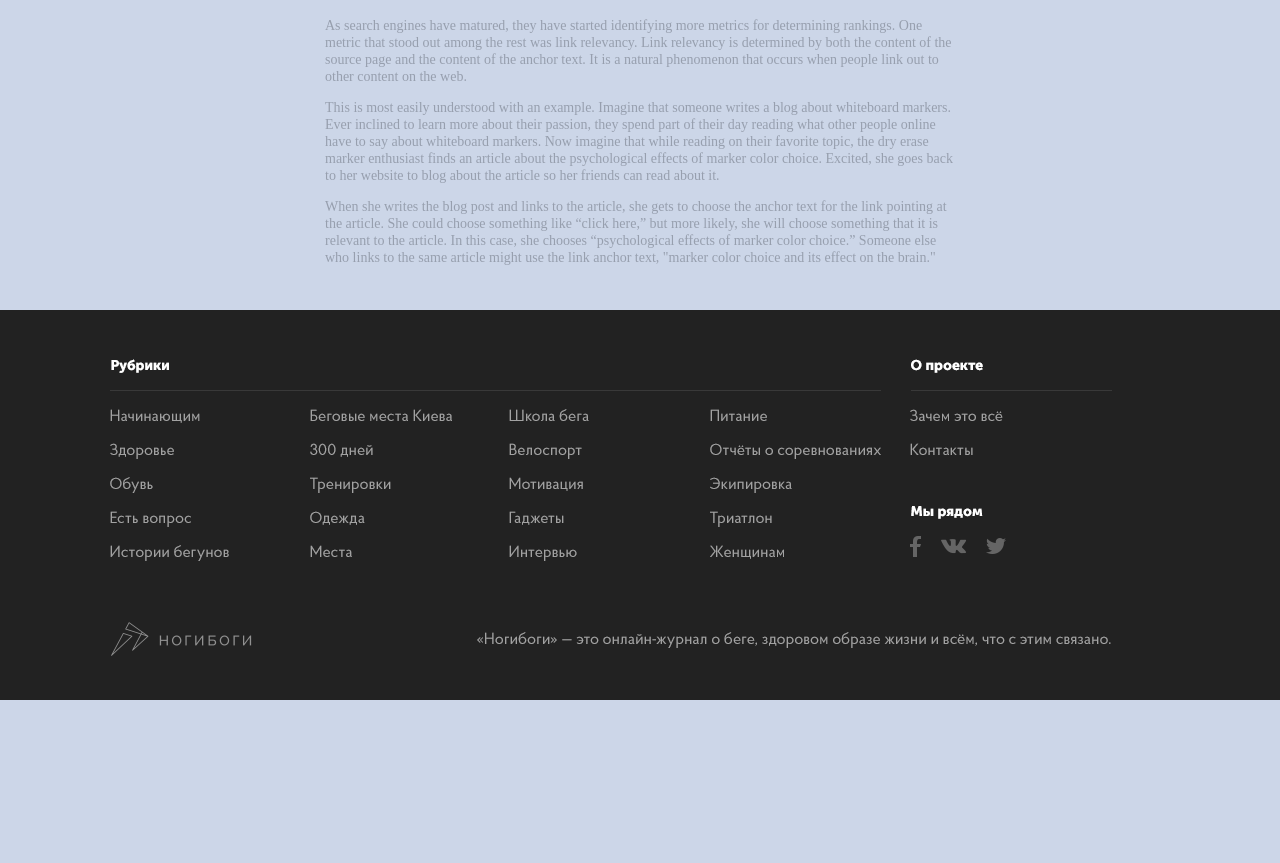
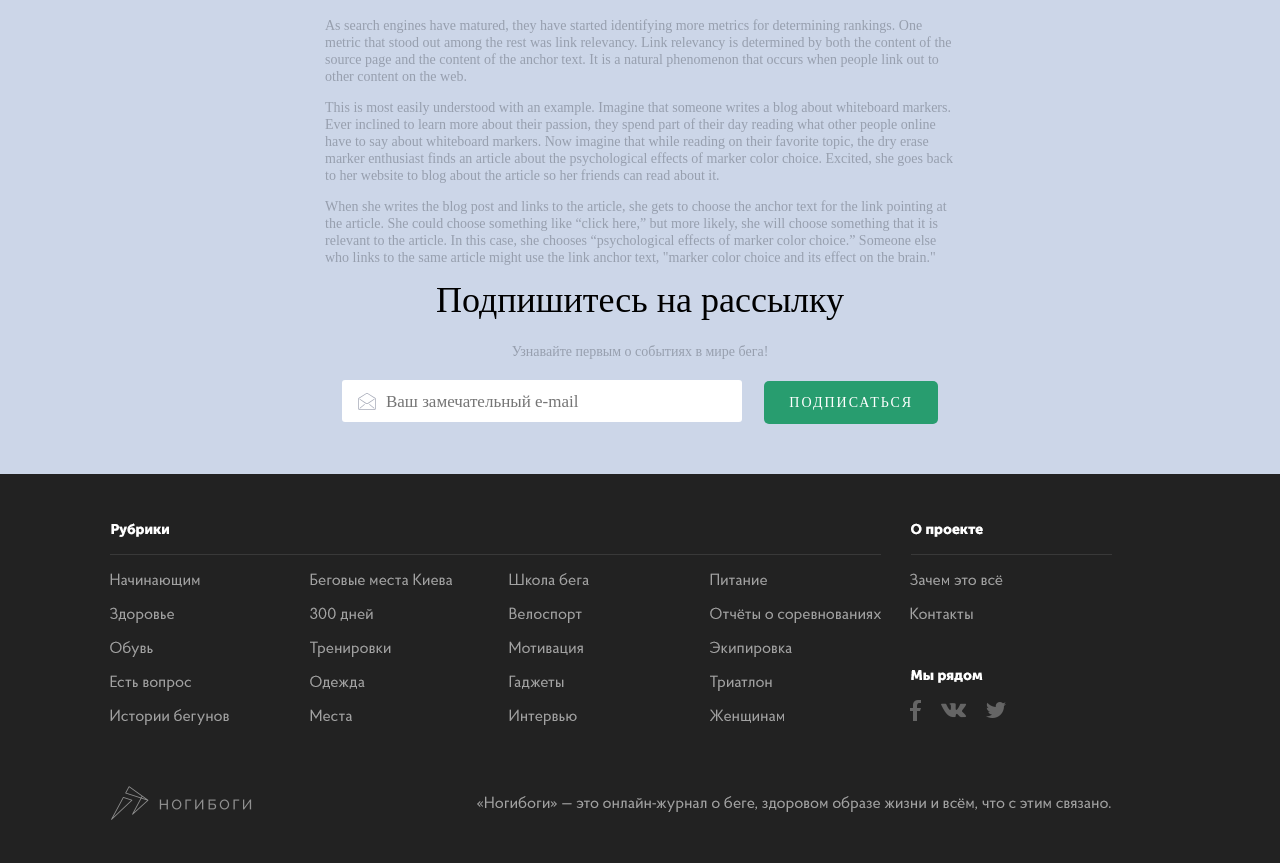
Before and after one commit to xmtigra/nogibogi-calendar-spring, a website: page app/index.html in a window 1280 px wide. Shown: the part 2597-3460 px from the top of the page. Before the commit the page ends 3297 px from the top, so only its background shows below. Drawn offline with nearby package versions, Linux system fonts and the light colour scheme; files that its build step writes are made by us from their sources; files whose address does not match are found by name.

Commit message:
addd subscribe form

```diff
--- a/app/index.html
+++ b/app/index.html
@@ -70,6 +70,14 @@
             <p>When she writes the blog post and links to the article, she gets to choose the anchor text for the link pointing at the article. She could choose something like “click here,” but more likely, she will choose something that it is relevant to the article. In this case, she chooses “psychological effects of marker color choice.” Someone else who links to the same article might use the link anchor text, "marker color choice and its effect on the brain."</p>
           </div>
         </div>
+        <div class="container">
+          <div class="nb-info__title nb-info__title_center">Подпишитесь на рассылку</div>
+          <div class="nb-info__text nb-info__text_center">Узнавайте первым о событиях в мире бега!</div>
+          <form action="#" class="nb-form nb-form_subscribe" method="POST">
+            <input type="email" placeholder="Ваш замечательный e-mail" class="nb-form__email" required>
+            <input type="submit" value="подписаться" class="nb-form__submit">
+          </form>
+        </div>
       </div> <!-- / nb-info -->
       <!-- nb-footer -->
       <footer class="nb-footer">
--- /dev/null
+++ b/app/styles/_form.sass
@@ -0,0 +1,51 @@
+.nb-form
+  margin: 0
+  border: 0
+  padding: 0
+  &_subscribe
+    text-align: center
+    padding: 20px 0 0 0
+    .nb-form__email
+      border-radius: 3px
+      max-width: 400px
+      display: block
+      width: 100%
+      margin: 0 auto
+      font-size: 17px
+      line-height: 0.9
+      border: 0
+      padding: 12px 25px 10px 44px
+      background: #fff url('../images/svg/ico-letter.svg') left + ('+'+ 16) + px center no-repeat
+      font-family: FuturaNewDemi-Regz
+      outline: none
+      text-overflow: ellipsis
+      margin-bottom: 20px
+    .nb-form__submit
+      display: inline-block
+      border: 0
+      text-align: center
+      border-radius: 5px
+      overflow: hidden
+      background: #289D6F
+      text-overflow: ellipsis
+      overflow: hidden
+      color: #fff
+      font-family: FuturaNewDemi-Reg
+      font-size: 14px
+      letter-spacing: 2px
+      line-height: 0.9
+      padding: 16px 25px 14px
+      text-transform: uppercase
+      margin-bottom: 20px
+      &:hover
+        cursor: pointer
+        background: lighten(#289D6F, 5%)
+      &:active
+        cursor: pointer
+        background: darken(#289D6F, 5%)
+      &:focus
+        outline: none
+    @media (min-width: 768px)
+      .nb-form__email
+        margin-right: 18px
+        display: inline-block
--- a/app/styles/_global.sass
+++ b/app/styles/_global.sass
@@ -15,13 +15,14 @@
 img
   max-width: 100%
 
-
 html
   height: 100%
   min-height: 100%
   -webkit-text-size-adjust: none
   -webkit-tap-highlight-color: rgba(0,0,0,0)
+
 body
+  min-width: 320px
   -webkit-font-smoothing: antialiased
   color: #2C3238
   height: auto
@@ -32,6 +33,8 @@ body
   background-attachment: fixed
   font-family: 'Helvetica Neue', Helvetica, Arial, sans-serif
 
+input
+  -webkit-font-smoothing: antialiased
 
 .container
   padding-right: 10px
--- a/app/styles/_info.sass
+++ b/app/styles/_info.sass
@@ -8,5 +8,20 @@
     line-height: 17px
     letter-spacing: 0
     font-family: FuturaNewBook-Reg
+    &_center
+      text-align: center
+  &__title
+    font-family: FuturaNewDemi-Reg
+    font-size: 28px
+    color: #000000
+    letter-spacing: 0
+    line-height: 1.14
+    margin-bottom: 40px
+    &_center
+      text-align: center
   .container
     max-width: 650px
+  @media (min-width: 768px)
+    &__title
+      font-size: 36px
+      margin-bottom: 22px
--- a/app/styles/main.sass
+++ b/app/styles/main.sass
@@ -7,4 +7,5 @@
 @import '_header-menu.sass'
 @import '_main.sass'
 @import '_info.sass'
+@import '_form.sass'
 @import '_footer.sass'
```
Also changed, not shown: app/images/svg/ico-letter.svg (added).
